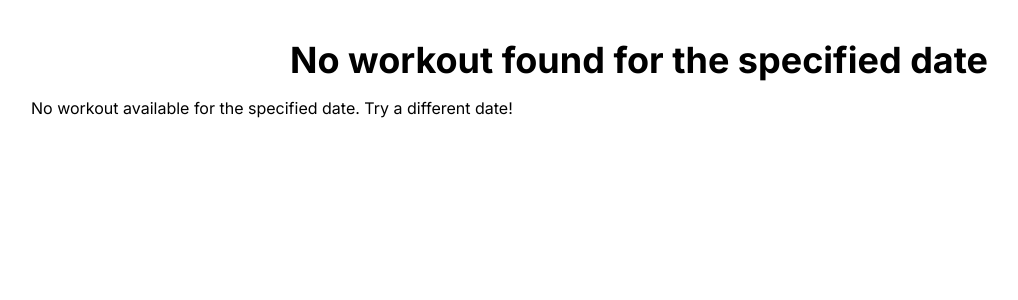
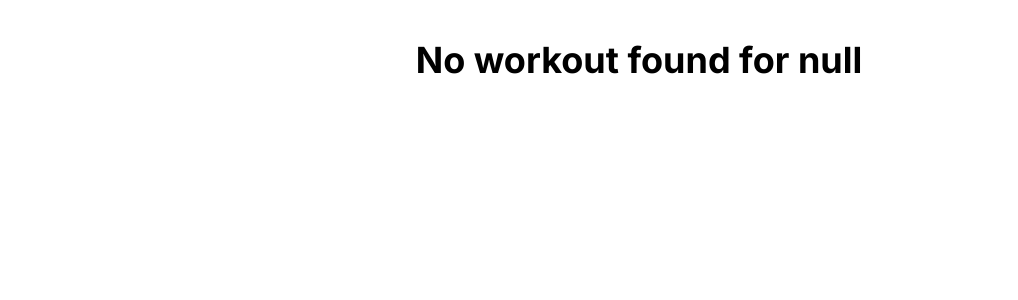
Before and after one commit to saadiq/interval-timer, a Next.js app: page / in a window 1280 px wide. Shown: the top 300 px of the page, without its empty margins (1-1019 px from the left). Built offline with nearby package versions, Linux system fonts and the light colour scheme.

Commit message:
Update page.tsx

```diff
--- a/src/app/page.tsx
+++ b/src/app/page.tsx
@@ -91,7 +91,7 @@ export default function Home() {
       setWorkout(parsedWorkout);
       setWorkoutTitle(`${workoutDate}`);
     } else {
-      setWorkoutTitle("No workout found for the specified date");
+      setWorkoutTitle(`No workout found for ${dateParam}`);
       setWorkout([]);
     }
   }, [getWorkoutForDate, parseWorkout, searchParams]);
@@ -323,7 +323,7 @@ export default function Home() {
           </div>
         </div>
       ) : (
-        <p>No workout available for the specified date. Try a different date!</p>
+        <p></p>
       )}
     </div>
   );
```
